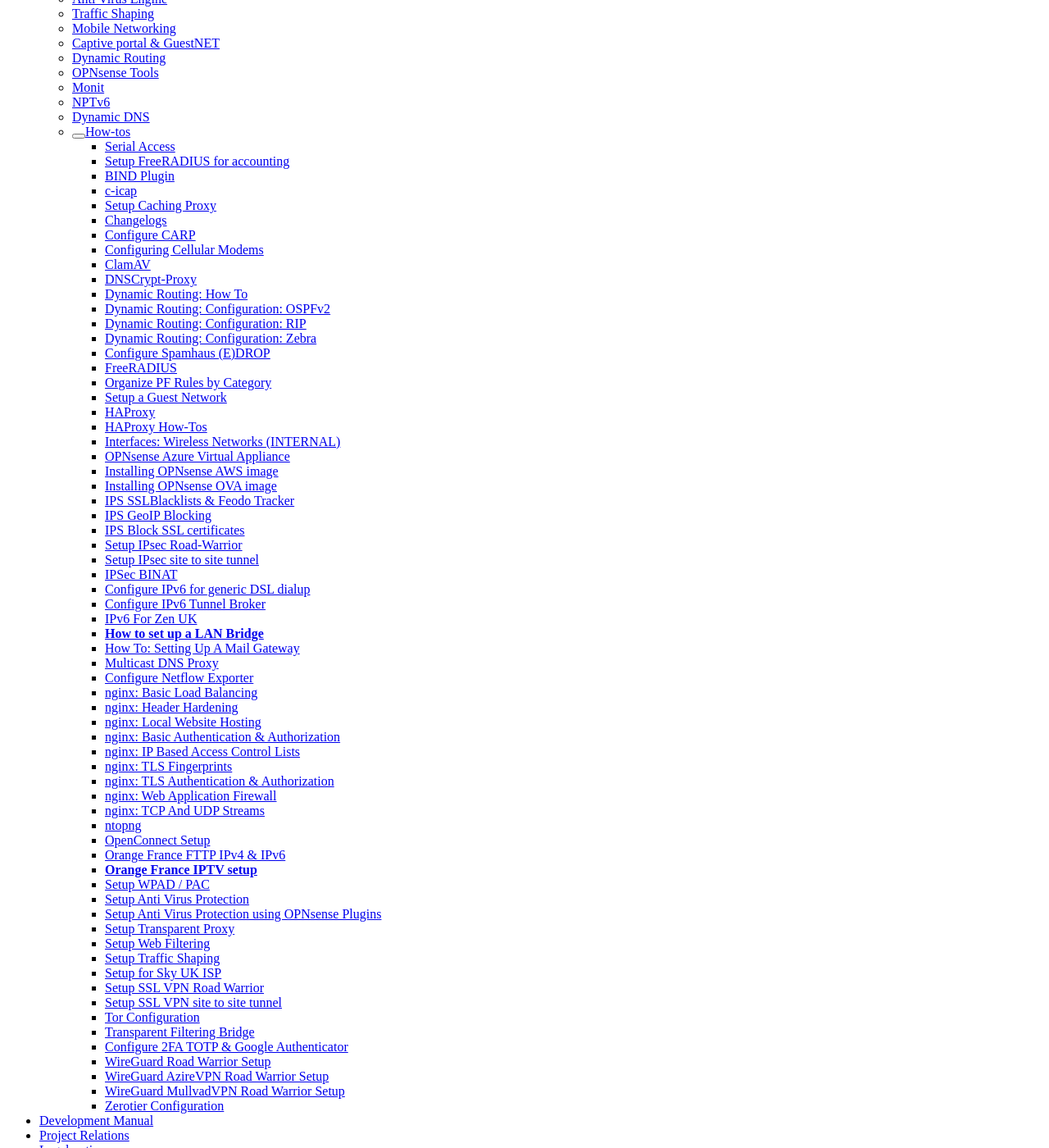
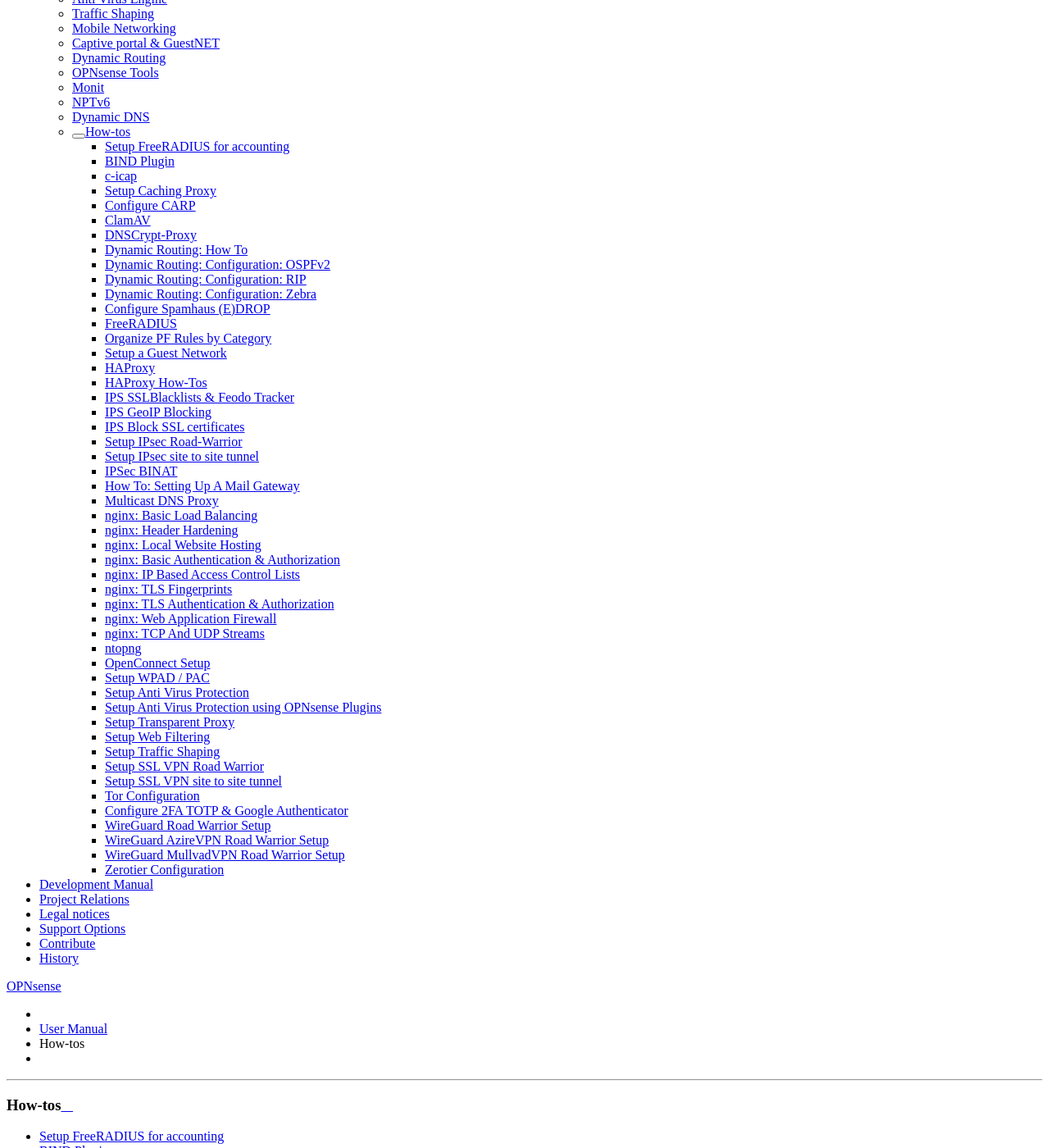
Before and after one commit to opnsense/docs, a Sphinx documentation site: the page built from source/manual/howtos.rst, in a window 1280 px wide and 1400 px high, scrolled down 433 px. Shown: the whole window at 82% size. Built offline with Sphinx 7.4.7 and the Read the Docs theme 2.0.0, drawn with Linux system fonts in a browser that asks for light colours; pages that are not in the unit, such as notebooks, are missing from menus; some of the changed text lies outside the part shown.

Commit message:
move more topics around to the section where they seem to belong.

```diff
--- a/source/manual/how-tos/interface_wireless_internal.rst
+++ b/source/manual/how-tos/interface_wireless_internal.rst
@@ -31,7 +34,6 @@
 
 Step 2 - Prepare RADIUS
 -----------------------
-
 
 .. image:: images/interface_wireless_radius_2.png
 
--- a/source/manual/howtos.rst
+++ b/source/manual/howtos.rst
@@ -7,14 +7,11 @@
    :titlesonly:
    :glob:
 
-   how-tos/serial_access
    how-tos/accounting
    how-tos/bind
    how-tos/c-icap
    how-tos/cachingproxy
-   how-tos/changelog
    how-tos/carp
-   how-tos/cellular
    how-tos/clamav
    how-tos/dnscrypt-proxy
    how-tos/dynamicrouting_howto
@@ -27,23 +24,14 @@
    how-tos/guestnet
    how-tos/haproxy
    how-tos/haproxy_howtos
-   how-tos/interface_wireless_internal
-   how-tos/installazure
-   how-tos/installaws
-   how-tos/installova
    how-tos/ips-feodo
    how-tos/ips-geoip
    how-tos/ips-sslfingerprint
    how-tos/ipsec-road
    how-tos/ipsec-s2s
    how-tos/ipsec-s2s-binat
-   how-tos/ipv6_dsl
-   how-tos/ipv6_tunnelbroker
-   how-tos/IPv6_ZenUK
-   how-tos/lan_bridge
    how-tos/mailgateway
    how-tos/multicast-dns
-   how-tos/netflow_exporter
    how-tos/nginx
    how-tos/nginx_header_hardening
    how-tos/nginx_hosting
@@ -55,19 +43,15 @@
    how-tos/nginx_streams
    how-tos/ntopng
    how-tos/openconnect
-   how-tos/orange_fr_fttp
-   how-tos/orange_fr_tvf
    how-tos/pac
    how-tos/proxyicapantivirus
    how-tos/proxyicapantivirusinternal
    how-tos/proxytransparent
    how-tos/proxywebfilter
    how-tos/shaper
-   how-tos/SkyUK
    how-tos/sslvpn_client
    how-tos/sslvpn_s2s
    how-tos/tor
-   how-tos/transparent_bridge
    how-tos/two_factor
    how-tos/wireguard-client
    how-tos/wireguard-client-azire
--- a/source/manual/other-interfaces.rst
+++ b/source/manual/other-interfaces.rst
@@ -1,5 +1,5 @@
 ================
-Other interfaces
+Other Types
 ================
 
 Besides wired, wireless and VPN interfaces, there are also some other, virtual interfaces, as well as some
```
Also changed, not shown: other parts of source/manual/how-tos/interface_wireless_internal.rst (+3 -0 lines), source/interfaces.rst (+20 -0 lines), source/setup.rst (+16 -0 lines).
